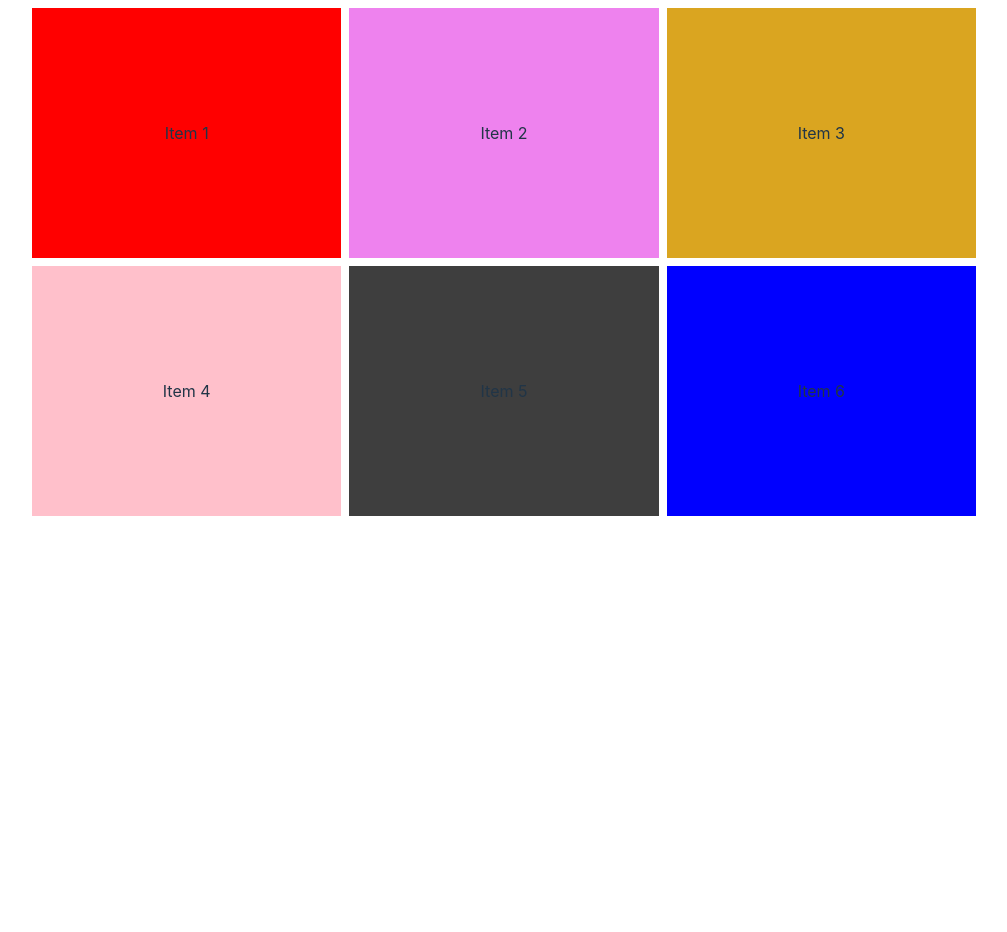
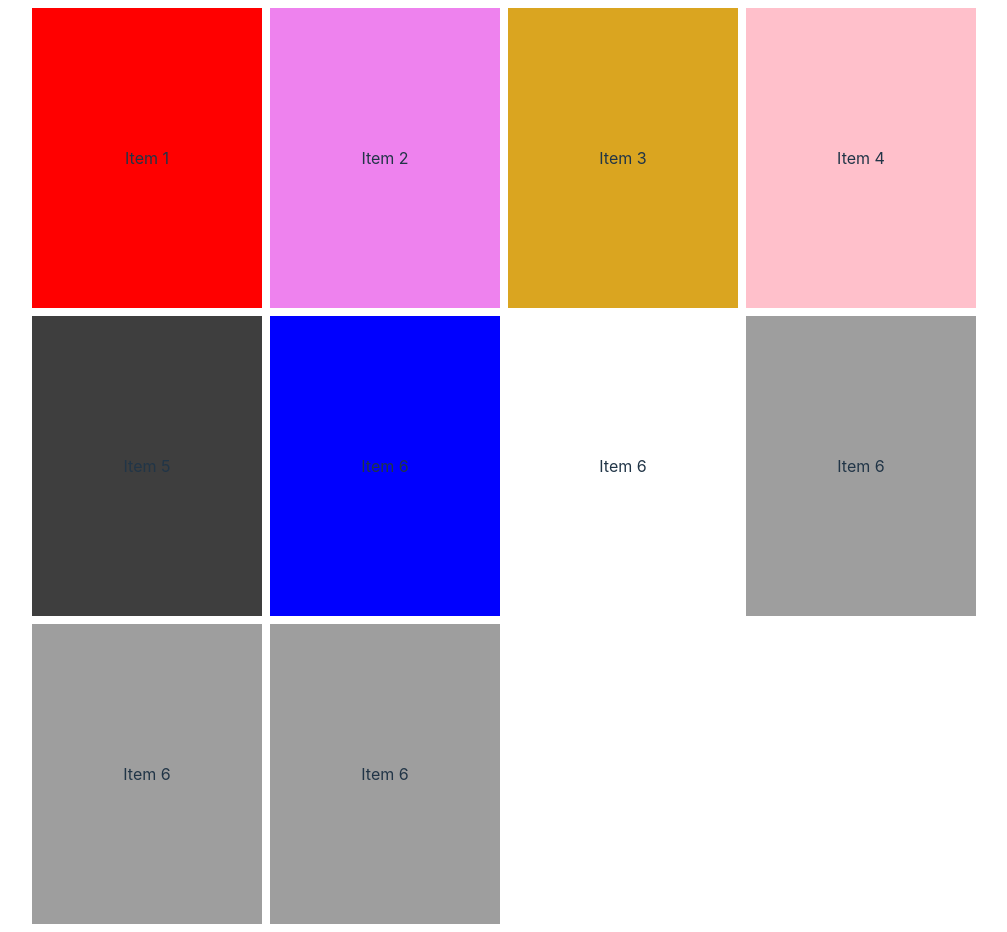
Before and after one commit to matiasviecho/auto-grid-blocks, a React (Vite) app: page / in a window 1280 px wide. Shown: the whole page, without its empty margins (136-1143 px from the left). Before the commit the page ends 800 px from the top, so only its background shows below. Built offline with nearby package versions, Linux system fonts and the light colour scheme.

Commit message:
feat(grid_functions): added delete grid onClick functionality, added base grid

```diff
--- a/src/App.tsx
+++ b/src/App.tsx
@@ -1,18 +1,44 @@
+import { useEffect, useState, useRef } from 'react';
 import { Grid } from './components/Grid/Grid';
 import { iGridItem } from './components/Grid/Grid';
 function App() {
-  const gridItems: iGridItem[] = [
-    { title: 'Item 1', color: 'red' },
-    { title: 'Item 2', color: 'violet' },
-    { title: 'Item 3', color: 'goldenrod' },
-    { title: 'Item 4', color: 'pink' },
-    { title: 'Item 5', color: '#3e3e3e' },
-    { title: 'Item 6', color: 'blue' },
-  ];
+  const [items, setItems] = useState<iGridItem[]>([
+    { title: 'Item 1', color: 'red', id: 1 },
+    { title: 'Item 2', color: 'violet', id: 2 },
+    { title: 'Item 3', color: 'goldenrod', id: 3 },
+    { title: 'Item 4', color: 'pink', id: 4 },
+    { title: 'Item 5', color: '#3e3e3e', id: 5 },
+    { title: 'Item 6', color: 'blue', id: 6 },
+    { title: 'Item 6', color: '#9e9e9e,', id: 7 },
+    { title: 'Item 6', color: '#9e9e9e', id: 8 },
 
+    { title: 'Item 6', color: '#9e9e9e', id: 9 },
+    { title: 'Item 6', color: '#9e9e9e', id: 10 },
+  ]);
+  const itemsRef = useRef<iGridItem[] | null>();
+  useEffect(() => {
+    itemsRef.current = items;
+  }, []);
+
+  const handleDelete = (id: number) => {
+    setItems((prevItems) => prevItems.filter((item, _index) => item.id !== id));
+  };
+
+  const addItem = () => {
+    setItems((prevItems) => [
+      ...prevItems,
+      { title: 'New Item', color: 'green', id: Date.now() },
+    ]);
+  };
   return (
-    <main className="content">
-      <Grid items={gridItems} />
+    <main
+      className={`content flex flex-col m-auto items-center justify-center`}
+    >
+      <div></div>
+      <Grid
+        items={items}
+        handleDelete={handleDelete}
+      />
     </main>
   );
 }
--- a/src/components/Grid/Grid.module.scss
+++ b/src/components/Grid/Grid.module.scss
@@ -4,9 +4,11 @@
 .grid-container {
   all: unset;
   display: grid;
-  grid-template-columns: repeat(var(--_columns), 1fr);
   gap: 8px;
-  grid-template-rows: repeat(var(--_columns), 250px);
+  @media (min-width: 992px) {
+    grid-template-columns: repeat(var(--_columns), 1fr);
+    grid-auto-rows: minmax(300px, auto);
+  }
 }
 
 .grid-item {
--- a/src/components/Grid/Grid.tsx
+++ b/src/components/Grid/Grid.tsx
@@ -4,14 +4,26 @@ export interface iGridItem {
   color?: string;
   title: string;
   fullColumn?: boolean;
+  id: number;
 }
 
-export const Grid: React.FC<{ items: iGridItem[] }> = ({ items }) => {
+export const Grid: React.FC<{
+  items: iGridItem[];
+  handleDelete: (a: number) => void;
+}> = ({ items, handleDelete }) => {
   if (!items || items.length === 0) return null;
   const length = items.length;
 
   const getDivider = () => {
-    if (length % 3 === 0) {
+    if (
+      length % 3 === 0 ||
+      length === 2 ||
+      length === 5 ||
+      length === 7 ||
+      length === 11 ||
+      length === 13 ||
+      length === 17
+    ) {
       return 3;
     } else if (length % 4 === 0 || (length % 2 === 0 && length !== 2)) {
       return 4;
@@ -36,6 +48,7 @@ export const Grid: React.FC<{ items: iGridItem[] }> = ({ items }) => {
               key={index}
               className={style['grid-item']}
               style={{ '--_color': item.color } as React.CSSProperties}
+              onClick={() => handleDelete(item.id)}
             >
               {item.title}
             </li>
--- a/src/index.scss
+++ b/src/index.scss
@@ -77,3 +77,20 @@ button:focus-visible {
     max-width: 1440px;
   }
 }
+
+.flex {
+  display: flex;
+}
+.flex-col {
+  flex-direction: column;
+}
+
+.m-auto {
+  margin: 0 auto;
+}
+.items-center {
+  align-items: center;
+}
+.justify-center {
+  justify-content: center;
+}
```
Also changed, not shown: .eslintrc.cjs.
